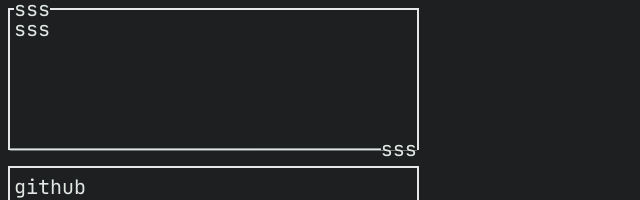
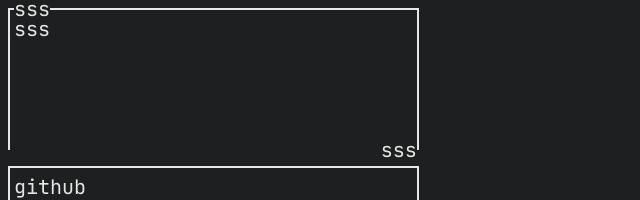
Before and after one commit to bieniucieniu/desktop-website, a Next.js app: page / in a window 1280 px wide. Shown: the top 200 px of the page, without its empty margins (0-640 px from the left). Built offline with nearby package versions, Linux system fonts and the light colour scheme.

Commit message:
cleanup classes

```diff
--- a/components/ui/Block.tsx
+++ b/components/ui/Block.tsx
@@ -1,40 +1,42 @@
-import { ReactNode } from "react"
+import type { HTMLProps, ReactNode } from "react"
 import { twMerge } from "tailwind-merge"
 
 export default function Block({
   children,
   className,
   legend,
+  ...props
 }: {
   children?: ReactNode
   className?: string
   legend?: string | [string, string]
-}) {
+} & HTMLProps<HTMLFieldSetElement>) {
   return (
     <fieldset
-      className={twMerge(`border-2 p-1 m-2 flex-1 relative`, className)}
-      style={{ borderBottom: Array.isArray(legend) ? "none" : "" }}
+      {...props}
+      className={twMerge(
+        `border-2 p-1 m-2 flex-1 relative ${
+          Array.isArray(legend) ? "border-b-0" : ""
+        }`,
+        className
+      )}
     >
       {legend ? (
         Array.isArray(legend) ? (
           <>
             <fieldset
-              className="absolute inset-0 rotate-180"
-              style={{ borderTop: "solid 2px" }}
+              {...props}
+              className="absolute inset-0 rotate-180 border-none border-t-2"
             >
-              <legend className="m-0 p-0 rotate-180 " style={{ lineHeight: 0 }}>
+              <legend className="m-0 p-0 leading-[0] rotate-180 mr-4">
                 {legend[1]}
               </legend>
             </fieldset>
 
-            <legend className="m-0 p-0 " style={{ lineHeight: 0 }}>
-              {legend[0]}
-            </legend>
+            <legend className=" leading-[0]">{legend[0]}</legend>
           </>
         ) : (
-          <legend className="m-0 p-0 " style={{ lineHeight: 0 }}>
-            {legend}
-          </legend>
+          <legend className=" leading-[0]">{legend}</legend>
         )
       ) : null}
 
```
